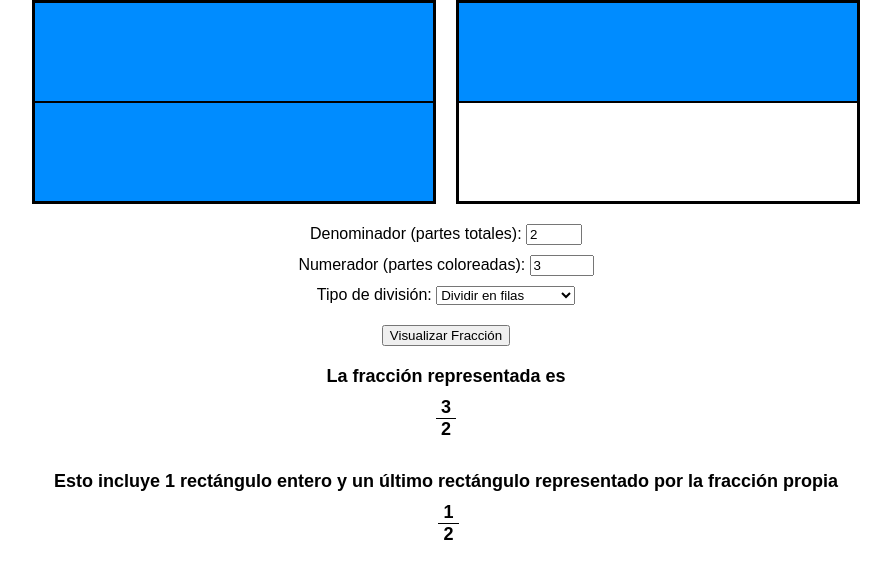
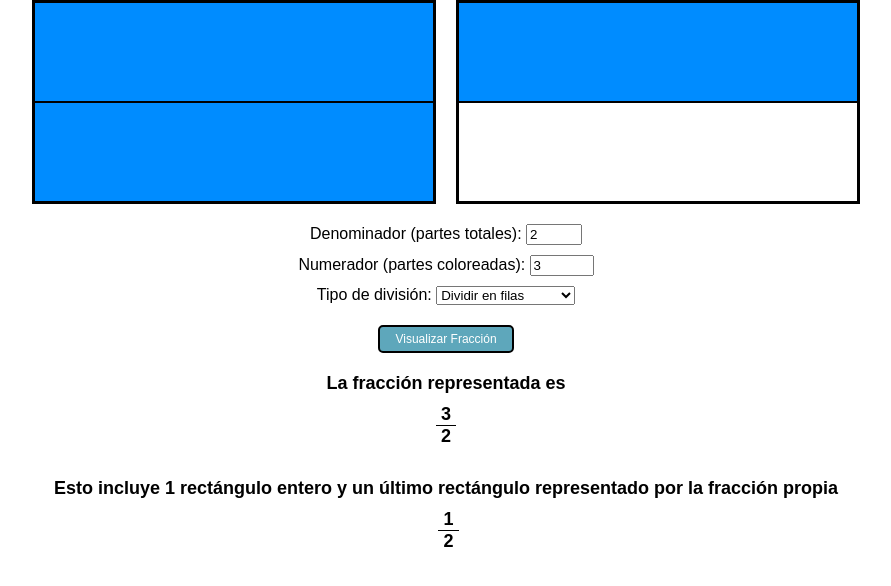
Before and after one commit to enrichedminds/fracciones_propias_e_impropias, a plain HTML site: page index.html in a window 1280 px wide. Shown: the part 108-694 px from the top of the page, without its empty margins (194-1085 px from the left). Drawn offline with Linux system fonts and the light colour scheme.

Commit message:
Update fraccionespropiaseimpropias.css

```diff
--- a/fraccionespropiaseimpropias.css
+++ b/fraccionespropiaseimpropias.css
@@ -40,6 +40,17 @@ body {
 #controls button {
     display: block;
     margin: 20px auto; /* Centra el botón horizontalmente */
+    background-color: #5ea7bb; /* Fondo azul claro */
+    color: white; /* Texto en blanco */
+    border: 2px solid black; /* Borde negro */
+    padding: 5px 15px; /* Espaciado interno */
+    font-size: 12px; /* Tamaño de fuente */
+    cursor: pointer; /* Cambiar el cursor al pasar sobre el botón */
+    border-radius: 5px; /* Bordes redondeados */
+}
+
+#controls button:hover {
+    background-color: #4b94a7; /* Cambia el color al pasar el mouse */
 }
 
 #fraction-message {
```
